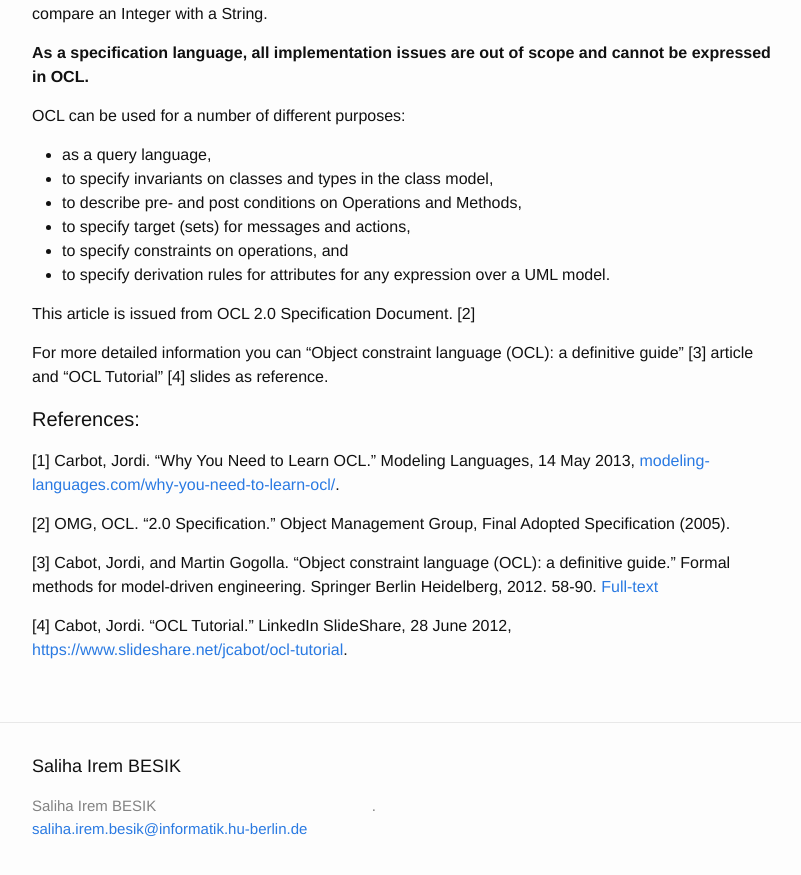
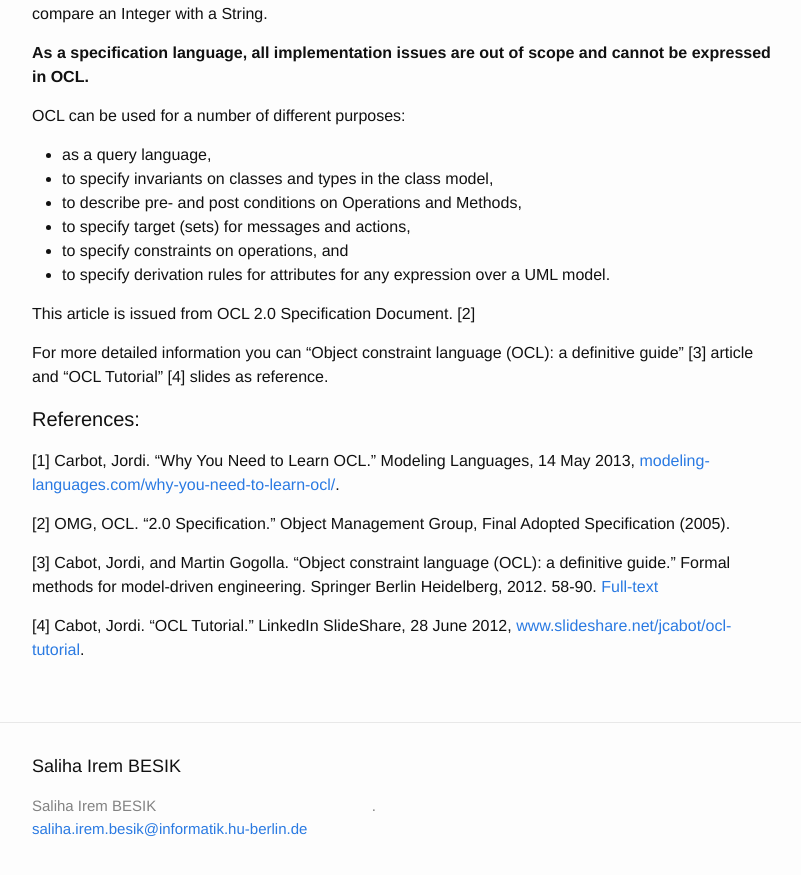
Before and after one commit to irembesik/irembesik.github.io, a Jekyll site: the page built from _posts/2017-11-25-ocl.md, in a window 1280 px wide and 900 px high, scrolled down 1116 px. Shown: the top 875 px of the window, without its empty margins (238-1039 px from the left). Built offline with Jekyll 4.4.1, drawn with Linux system fonts in a browser that asks for light colours; some of the changed lines change nothing that is shown.

Commit message:
Update 2017-11-25-ocl.md

```diff
--- a/_posts/2017-11-25-ocl.md
+++ b/_posts/2017-11-25-ocl.md
@@ -55,4 +55,4 @@ For more detailed information you can "Object constraint language (OCL): a defin
 [3] Cabot, Jordi, and Martin Gogolla. "Object constraint language (OCL): a definitive guide." Formal methods for model-driven engineering. Springer Berlin Heidelberg, 2012. 58-90.
 [Full-text](https://modeling-languages.com/wp-content/uploads/2012/03/OCLChapter.pdf)
 
-[4] Cabot, Jordi. “OCL Tutorial.” LinkedIn SlideShare, 28 June 2012, [https://www.slideshare.net/jcabot/ocl-tutorial](www.slideshare.net/jcabot/ocl-tutorial).
+[4] Cabot, Jordi. “OCL Tutorial.” LinkedIn SlideShare, 28 June 2012, [www.slideshare.net/jcabot/ocl-tutorial](https://www.slideshare.net/jcabot/ocl-tutorial).
```
